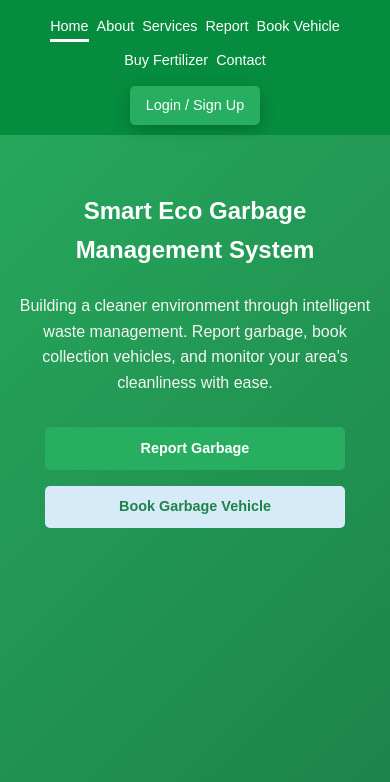
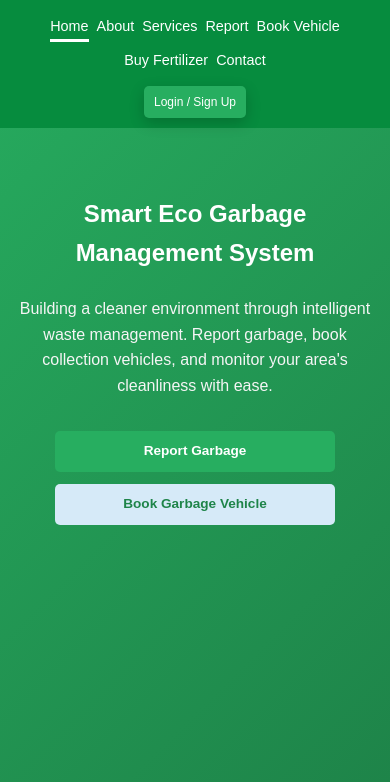
Before and after one commit to CodeWithSharma-Ji/Garbage_management_System, a plain HTML site: page Pages/index.html in a window 390 px wide. Shown: the part 62-844 px from the top of the page. Drawn offline with Linux system fonts and the light colour scheme.

Commit message:
Refactor button styles and enhance layout for better user interaction.

```diff
--- a/Pages/index.html
+++ b/Pages/index.html
@@ -118,7 +118,7 @@
                     </div>
                 </div>
 
-                <a href="report.html" class="btn btn-primary" style="margin-right: 1rem;" data-en="Report Now">Report Now</a>
+                <a href="report.html" class="btn btn-primary" data-en="Report Now">Report Now</a>
                 <a href="contact.html" class="btn btn-secondary" data-en="Contact Us">Contact Us</a>
             </div>
         </section>
--- a/Styles/style.css
+++ b/Styles/style.css
@@ -244,7 +244,12 @@ p {
     color: var(--dark-green);
 }
 
-
+.btn-secondary:hover {
+    background-color: var(--primary-green);
+    color: var(--white);
+    transform: translateY(-2px);
+    box-shadow: 0 5px 15px rgba(0, 0, 0, 0.2);
+}
 
 .btn-light {
     background-color: var(--light-green);
@@ -254,6 +259,11 @@ p {
 .btn-light:hover {
     background-color: var(--primary-green);
     color: var(--white);
+}
+
+/* Button Groups - Desktop spacing */
+.text-center .btn + .btn {
+    margin-left: 1rem;
 }
 
 /* ===== CONTAINER ===== */
@@ -502,6 +512,12 @@ body {
         justify-content: center;
     }
 
+    .Login-btn {
+        padding: 0.5rem 0.8rem;
+        font-size: 0.8rem;
+        white-space: nowrap;
+    }
+
     .hero {
         padding: 3rem 1rem;
         min-height: auto;
@@ -518,11 +534,14 @@ body {
     .hero-buttons {
         flex-direction: column;
         align-items: center;
+        gap: 1rem;
     }
 
     .btn {
         width: 100%;
         max-width: 300px;
+        margin: 0 !important;
+        padding: 0.75rem 1.5rem !important;
     }
 
     .section-title {
@@ -539,6 +558,7 @@ body {
 
     .info-section {
         grid-template-columns: 1fr;
+        gap: 1rem;
     }
 
     .footer-links {
@@ -552,6 +572,14 @@ body {
 
     h2 {
         font-size: 1.5rem;
+    }
+
+    /* CTA Buttons - Stack vertically */
+    .section .text-center > .btn {
+        display: block;
+        width: 100%;
+        max-width: 300px;
+        margin: 0.5rem auto !important;
     }
 }
 
@@ -577,8 +605,19 @@ body {
     }
 
     .btn {
-        padding: 0.6rem 1.5rem;
-        font-size: 0.9rem;
+        padding: 0.6rem 1rem !important;
+        font-size: 0.85rem;
+        width: 100%;
+        max-width: 280px;
+    }
+
+    .Login-btn {
+        padding: 0.4rem 0.6rem;
+        font-size: 0.75rem;
+    }
+
+    .hero-buttons {
+        gap: 0.75rem;
     }
 }
 
```
